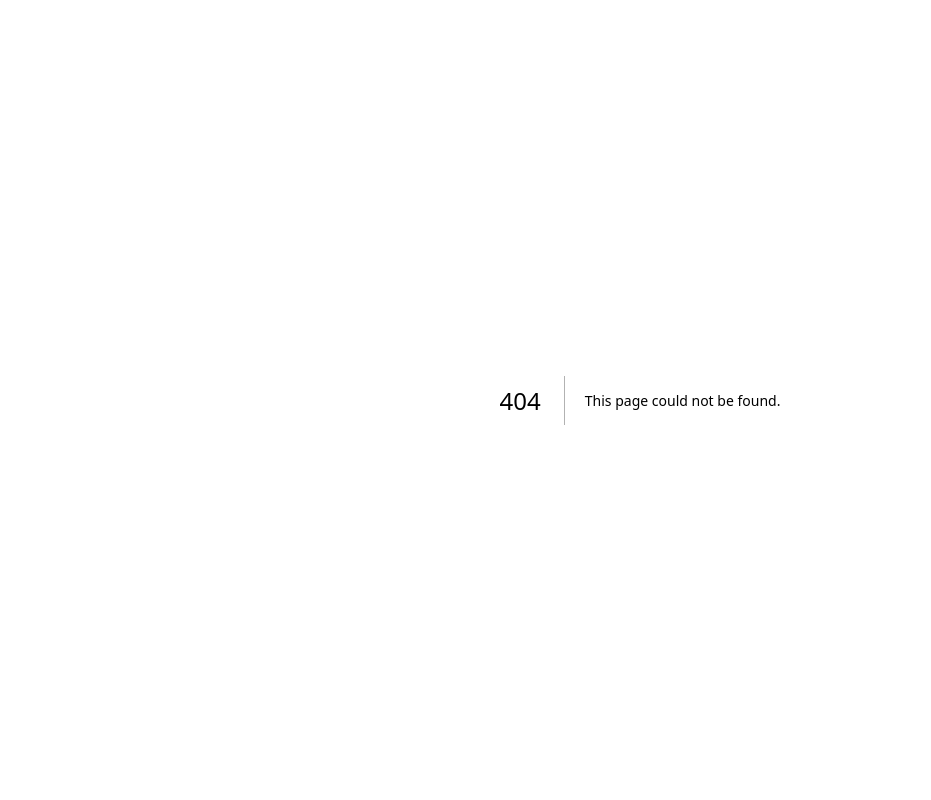
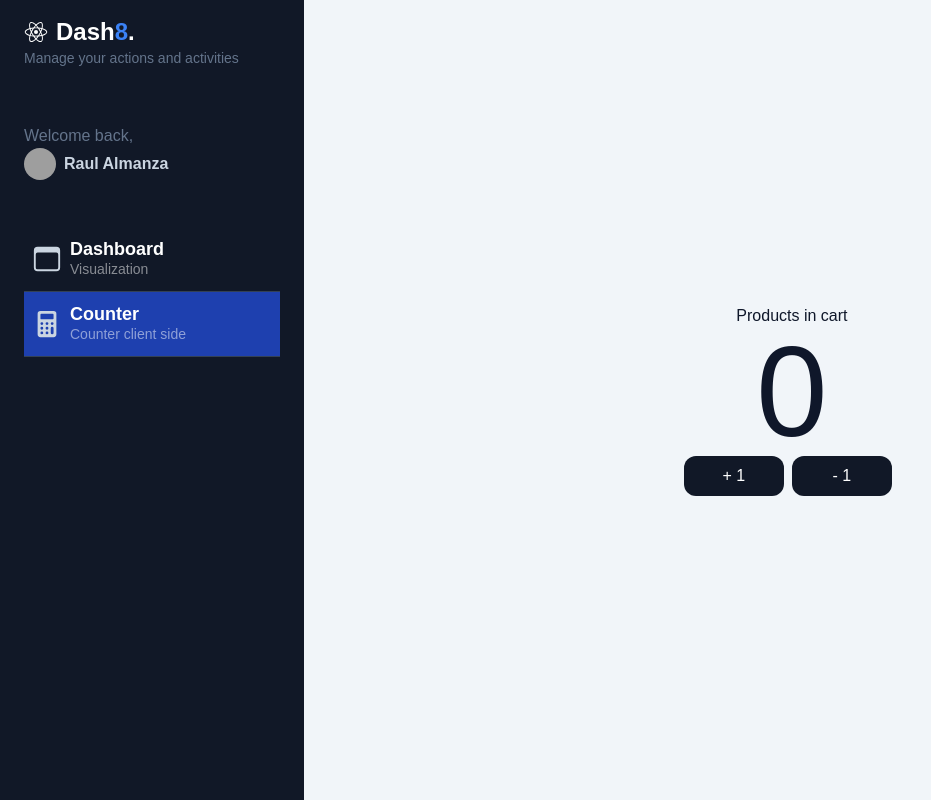
Before and after one commit to Ruli-AlSe/My-poke-dashboard, a Next.js app: page /dashboard/counter in a window 1280 px wide. Before the commit this address had no page. Shown: the whole page, without its empty margins (0-931 px from the left). Built offline with nearby package versions, Linux system fonts and the light colour scheme; grey boxes are pictures that could not be loaded.

Commit message:
Create cart counter

```diff
--- /dev/null
+++ b/src/app/dashboard/counter/page.tsx
@@ -0,0 +1,16 @@
+import { CartCounter } from "@/app/shopping-cart/components";
+import { Metadata } from "next";
+
+export const metadata: Metadata = {
+  title: "SEO title",
+  description: "SEO description",
+};
+
+export default function CounterPage() {
+  return (
+    <div className="flex flex-col items-center justify-center w-full h-full">
+      <span>Products in cart</span>
+      <CartCounter />
+    </div>
+  );
+}
--- /dev/null
+++ b/src/app/dashboard/main/page.tsx
@@ -0,0 +1,7 @@
+export default function MainPage() {
+  return (
+    <div>
+      <h1>Hello Main Page</h1>
+    </div>
+  );
+}
--- /dev/null
+++ b/src/app/shopping-cart/components/CartCounter.tsx
@@ -0,0 +1,32 @@
+"use client";
+
+import { useState } from "react";
+
+interface Props {
+  value?: number;
+}
+
+export const CartCounter = ({ value = 0 }: Props) => {
+  const [count, setCount] = useState(value);
+
+  return (
+    <>
+      <span className="text-9xl">{count}</span>
+
+      <div className="flex">
+        <button
+          className="flex items-center justify-center p-2 rounded-xl bg-gray-900 text-white hover:bg-gray-600 transition-all w-[100px] mr-2"
+          onClick={() => setCount(count + 1)}
+        >
+          + 1
+        </button>
+        <button
+          className="flex items-center justify-center p-2 rounded-xl bg-gray-900 text-white hover:bg-gray-600 transition-all w-[100px] mr-2"
+          onClick={() => setCount(count - 1)}
+        >
+          - 1
+        </button>
+      </div>
+    </>
+  );
+};
--- /dev/null
+++ b/src/app/shopping-cart/components/index.ts
@@ -0,0 +1 @@
+export { CartCounter } from "./CartCounter";
```
